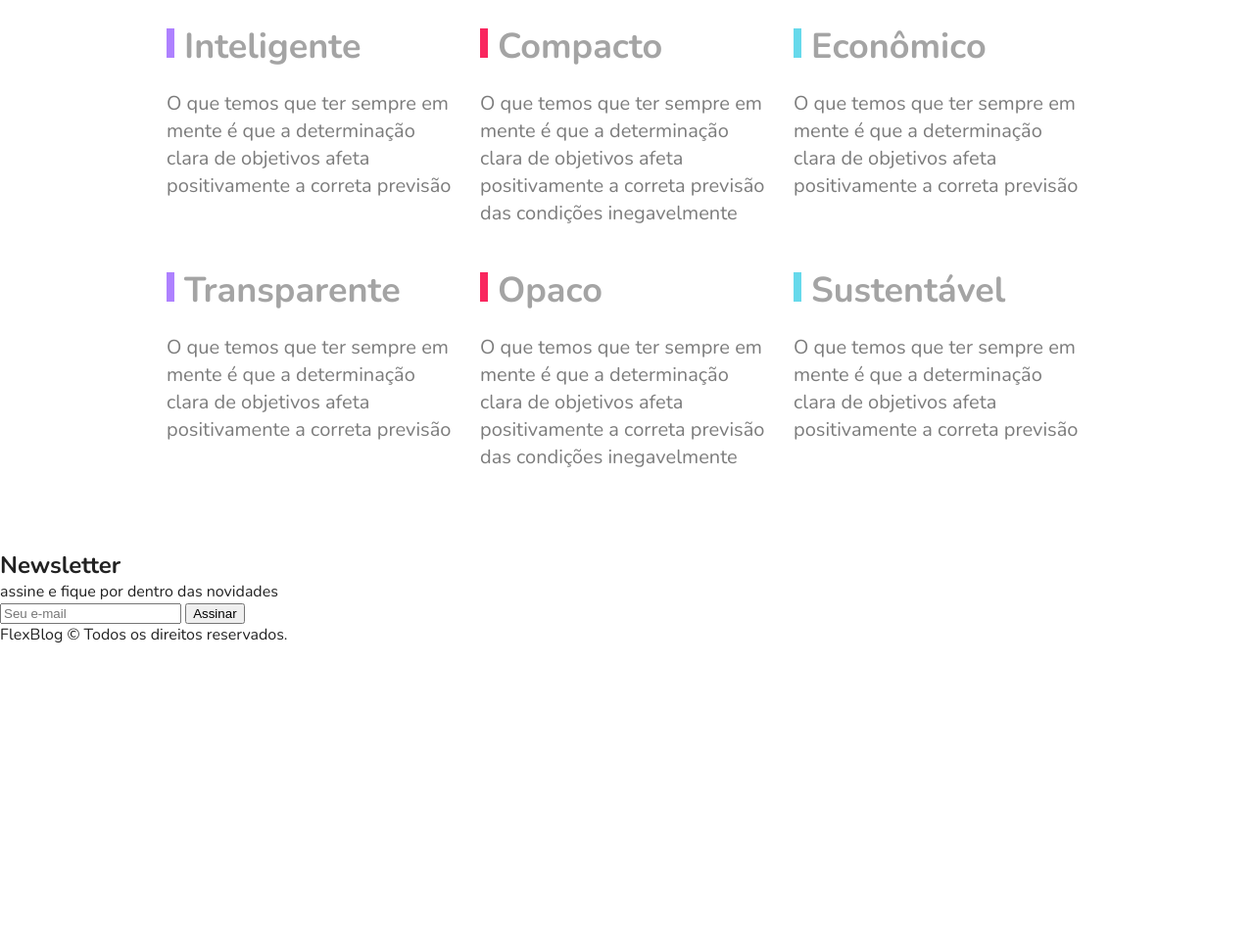
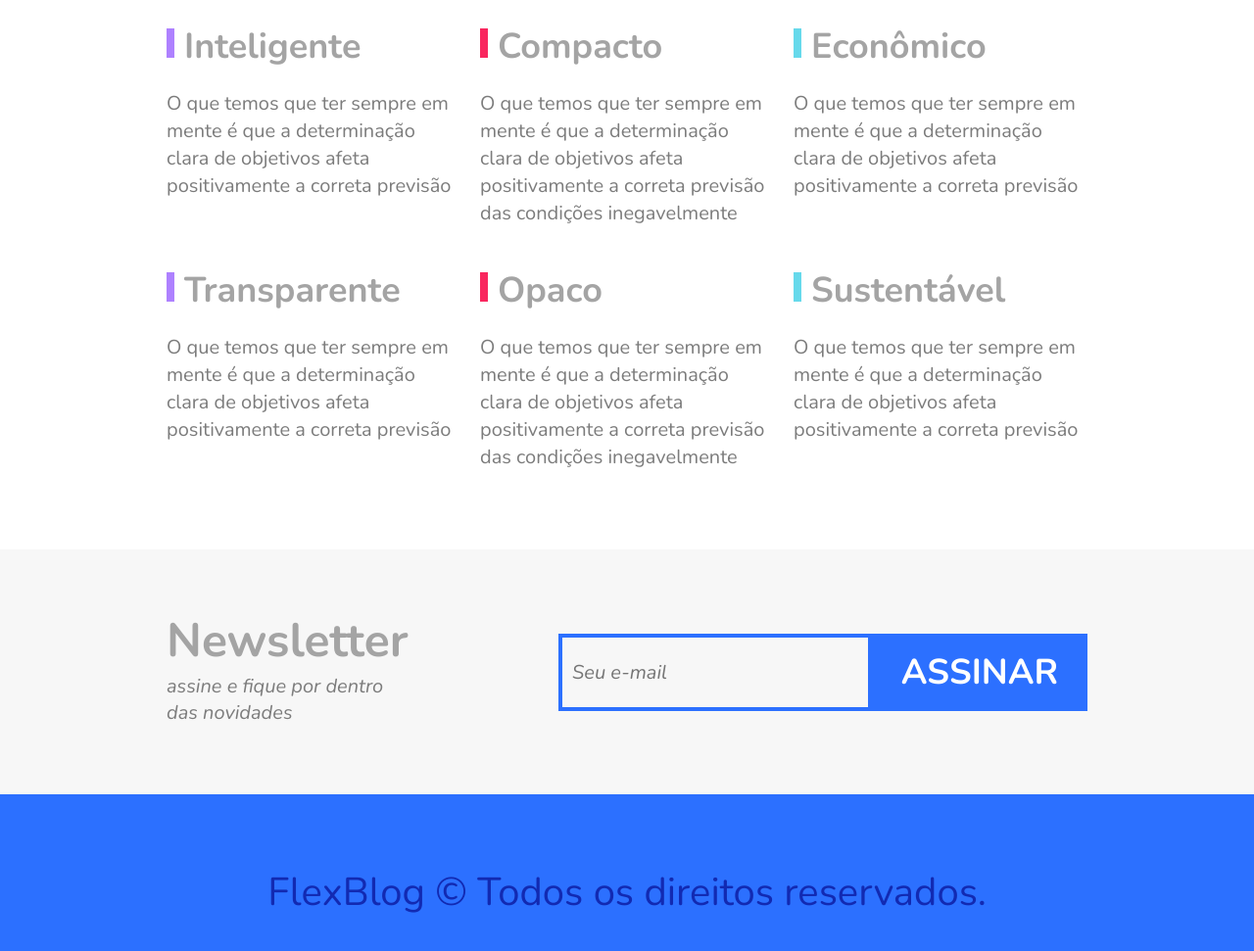
Before and after one commit to Evaldo-Gomes/project_CSS_FLEXBOX-, a plain HTML site: page flexblog/index.html in a window 1280 px wide. Shown: the part 2611-3582 px from the top of the page at 98% size. Before the commit the page ends 3270 px from the top, so only its background shows below. Drawn offline with nearby package versions, Linux system fonts and the light colour scheme.

Commit message:
Aula 3-10 Newsletter + Footer

```diff
--- a/flexblog/css/style.css
+++ b/flexblog/css/style.css
@@ -339,3 +339,90 @@ a {
     line-height: 1.4;
     color: #7c7c7c;
 }
+
+
+/* Newsletter */
+
+.newsletter {
+    background: #f7f7f7;
+    /* Como um "auto" no padding */
+    padding: 60px calc((100% - 960px) / 2);
+    display: flex;
+    flex-wrap: wrap;
+}
+
+.newsletter-info {
+    flex: 1 1 240px;
+    margin: 0 10px;
+}
+
+.newsletter-info h1 {
+    font-size: 3em;
+    color: #a4a4a4;
+}
+
+.newsletter-info p {
+    font-size: 1.25em;
+    font-style: italic;
+    max-width: 230px;
+    color: #7c7c7c;
+    margin-bottom: 10px;
+}
+
+.newsletter-form {
+    flex: 2 1 260px;
+    margin: 0 10px;
+    align-self: center;
+    display: flex;
+    flex-wrap: wrap;
+}
+
+.newsletter-form input {
+    flex: 3 1 260px;
+    font-size: 1.25em;
+    color: #7c7c7c;
+    font-style: italic;
+    font-family: "Nunito", Helvetica, Arial, sans-serif;
+    border: 4px solid #2c70ff;
+    background: transparent;
+    padding: 15px 10px;
+    margin: 0px;
+    border-radius: 0px;
+}
+
+.newsletter-form button {
+    flex: 1 1 200px;
+    font-family: "Nunito", Helvetica, Arial, sans-serif;
+    font-size: 2.25em;
+    font-weight: bold;
+    text-transform: uppercase;
+    background: #2c70ff;
+    color: #fff;
+    margin: 0px;
+    cursor: pointer;
+    border: 0px;
+    padding: 15px 10px;
+}
+
+@media (max-width: 600px) {
+    .newsletter-form button {
+        font-size: 1.5em;
+    }
+}
+
+
+/* Footer */
+
+.footer {
+    display: flex;
+    background: #2c70ff;
+    height: 200px;
+    align-items: center;
+}
+
+.footer p {
+    flex: 1;
+    text-align: center;
+    font-size: 2.5em;
+    color: #122ab2;
+}
```
